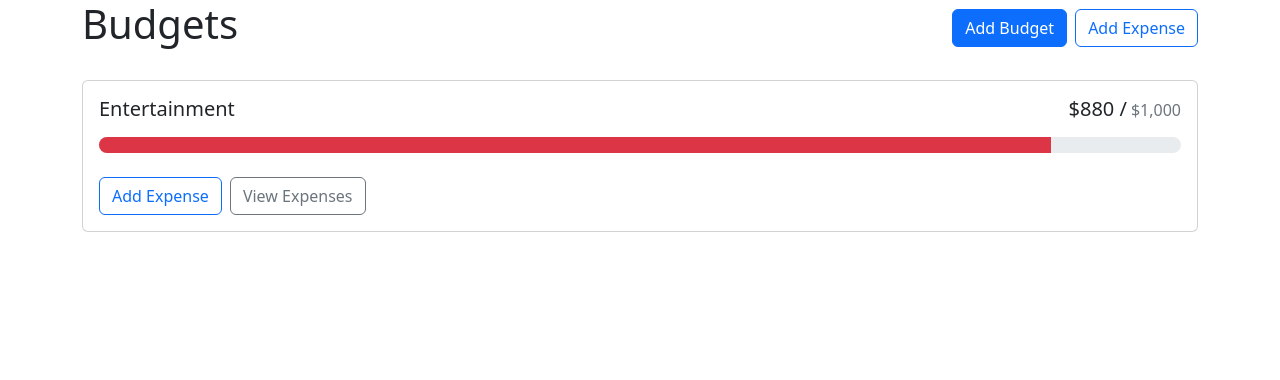
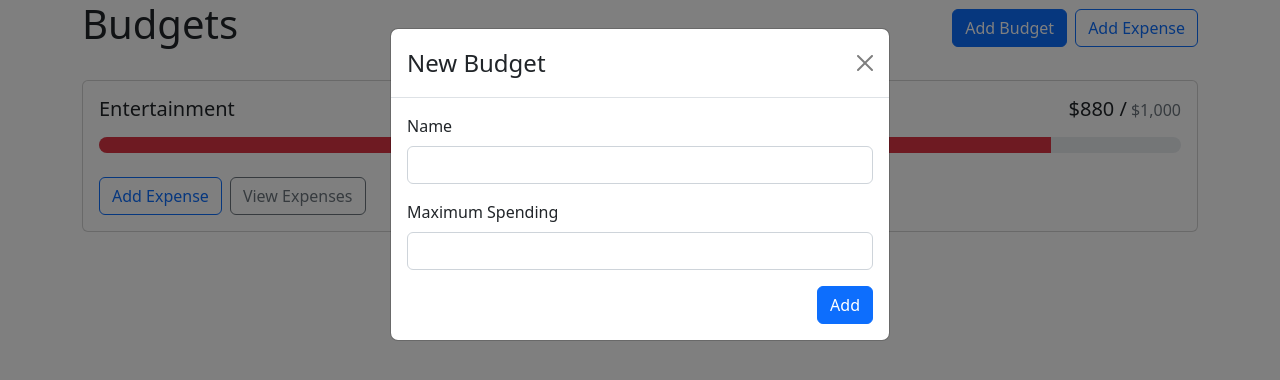
Before and after one commit to raghavendramj/NS_Rosalind_MERN, a React (Create React App) app in the folder ReactJS/budget-app/: page / in a window 1280 px wide. Both pictures are taken after a click on the button "Add Budget". Shown: the top 380 px of the page. Built offline with nearby package versions, Linux system fonts and the light colour scheme.

Commit message:
Coded till modal

```diff
--- a/ReactJS/budget-app/src/App.js
+++ b/ReactJS/budget-app/src/App.js
@@ -1,6 +1,8 @@
 import "./App.css";
 import { Button, Container, Stack } from "react-bootstrap";
 import BudgetCard from "./components/budget";
+import AddBudgetModal from "./components/AddBudgetModal";
+import { useState } from "react";
 
 function App() {
   const divStyle = {
@@ -10,11 +12,14 @@
     alignItems: "flex-start",
   };
 
+  const [showAddBudgetModal, setShowAddBudgetModal] = useState(false);
+
   return (
+    <>
       <Container>
         <Stack direction="horizontal" gap={2} className="mb-4">
           <h1 className="me-auto">Budgets</h1>
-        <Button as="a" variant="primary">
+          <Button as="a" variant="primary" onClick={() => setShowAddBudgetModal(true)}>
             Add Budget
           </Button>
           <Button as="a" variant="outline-primary">
@@ -29,6 +34,11 @@
           ></BudgetCard>
         </div>
       </Container>
+      <AddBudgetModal
+        show={showAddBudgetModal}
+        handleClose={setShowAddBudgetModal}
+      ></AddBudgetModal>
+    </>
   );
 }
 
--- /dev/null
+++ b/ReactJS/budget-app/src/components/AddBudgetModal.jsx
@@ -0,0 +1,48 @@
+import { Form, Modal, Button } from "react-bootstrap"
+import { useRef } from "react"
+import { useBudgets } from "../contexts/BudgetsContext"
+
+export default function AddBudgetModal({ show, handleClose }) {
+    const nameRef = useRef()
+    const maxRef = useRef()
+    const { addBudget } = useBudgets()
+    function handleSubmit(e) {
+        e.preventDefault()
+        addBudget({
+            name: nameRef.current.value,
+            max: parseFloat(maxRef.current.value),
+        })
+        handleClose()
+    }
+
+    return (
+        <Modal show={show} onHide={handleClose}>
+            <Form onSubmit={handleSubmit}>
+                <Modal.Header closeButton>
+                    <Modal.Title>New Budget</Modal.Title>
+                </Modal.Header>
+                <Modal.Body>
+                    <Form.Group className="mb-3" controlId="name">
+                        <Form.Label>Name</Form.Label>
+                        <Form.Control ref={nameRef} type="text" required />
+                    </Form.Group>
+                    <Form.Group className="mb-3" controlId="max">
+                        <Form.Label>Maximum Spending</Form.Label>
+                        <Form.Control
+                            ref={maxRef}
+                            type="number"
+                            required
+                            min={0}
+                            step={0.01}
+                        />
+                    </Form.Group>
+                    <div className="d-flex justify-content-end">
+                        <Button variant="primary" type="submit">
+                            Add
+                        </Button>
+                    </div>
+                </Modal.Body>
+            </Form>
+        </Modal>
+    )
+}
--- a/ReactJS/budget-app/src/contexts/budgetContext.js
+++ b/ReactJS/budget-app/src/contexts/BudgetsContext.js
@@ -1,13 +1,12 @@
 import React, { useContext, useState } from "react";
 import { v4 as uuidV4 } from "uuid";
+import useLocalStorage from "../hooks/useLocalStograge";
 
 const BudgetsContext = React.createContext();
 
 export function useBudgets() {
   return useContext(BudgetsContext);
 }
-
-
 
 // Categorized budgets ->
 // 1. Entertainment($1000) -> incur expenses -> [expense1, expense2, ...]
@@ -46,8 +45,8 @@
 // }
 
 export const BudgetsProvider = ({ children }) => {
-  const [budgets, setBudgets] = useState([]);
-  const [expenses, setExpenses] = useState([]);
+  const [budgets, setBudgets] = useLocalStorage("budgets", []);
+  const [expenses, setExpenses] = useLocalStorage("expenses", []);
 
   //Fetch expenses incurred for a specific budget -> Ex. Entertainment
   function getBudgetExpense(budgetId) {
--- a/ReactJS/budget-app/src/hooks/useLocalStograge.jsx
+++ b/ReactJS/budget-app/src/hooks/useLocalStograge.jsx
@@ -1,20 +1,28 @@
 import { useEffect, useState } from "react";
 
 export default function useLocalStorage(key, defaultValue) {
-    const [value, setValue] = useState();
+    const [value, setValue] = useState(() => {
         const jsonValue = localStorage.getItem(key);
-    if (jsonValue != null)
+
+        if (!isEmpty(jsonValue)) {
             return JSON.parse(jsonValue);
+        } else {
+            console.log("undefined case");
+        }
 
         if (typeof defaultValue === "function") {
             return defaultValue()
         } else {
             return defaultValue;
         }
-
+    });
     useEffect(() => {
-        localStorage.setItem(key, JSON.stringif(value))
+        localStorage.setItem(key, JSON.stringify(value))
     }, [key, value]);
 
     return [value, setValue];
 }
+
+function isEmpty(val) {
+    return (val === "undefined" || val === undefined || val == null || val.length <= 0) ? true : false;
+}
--- a/ReactJS/budget-app/src/index.js
+++ b/ReactJS/budget-app/src/index.js
@@ -6,14 +6,14 @@
 
 // Importing the Bootstrap CSS
 import "bootstrap/dist/css/bootstrap.min.css";
-import { useBudgets } from "./contexts/budgetContext";
+import { BudgetsProvider } from "./contexts/BudgetsContext";
 
 const root = ReactDOM.createRoot(document.getElementById("root"));
 root.render(
   <React.StrictMode>
-    <useBudgets>
+    <BudgetsProvider>
       <App />
-    </useBudgets>
+    </BudgetsProvider>
   </React.StrictMode>
 );
 
```
Also changed, not shown: ReactJS/budget-app/package.json (+11 -1 lines). Lines whose indentation alone changed are shown as unchanged.
